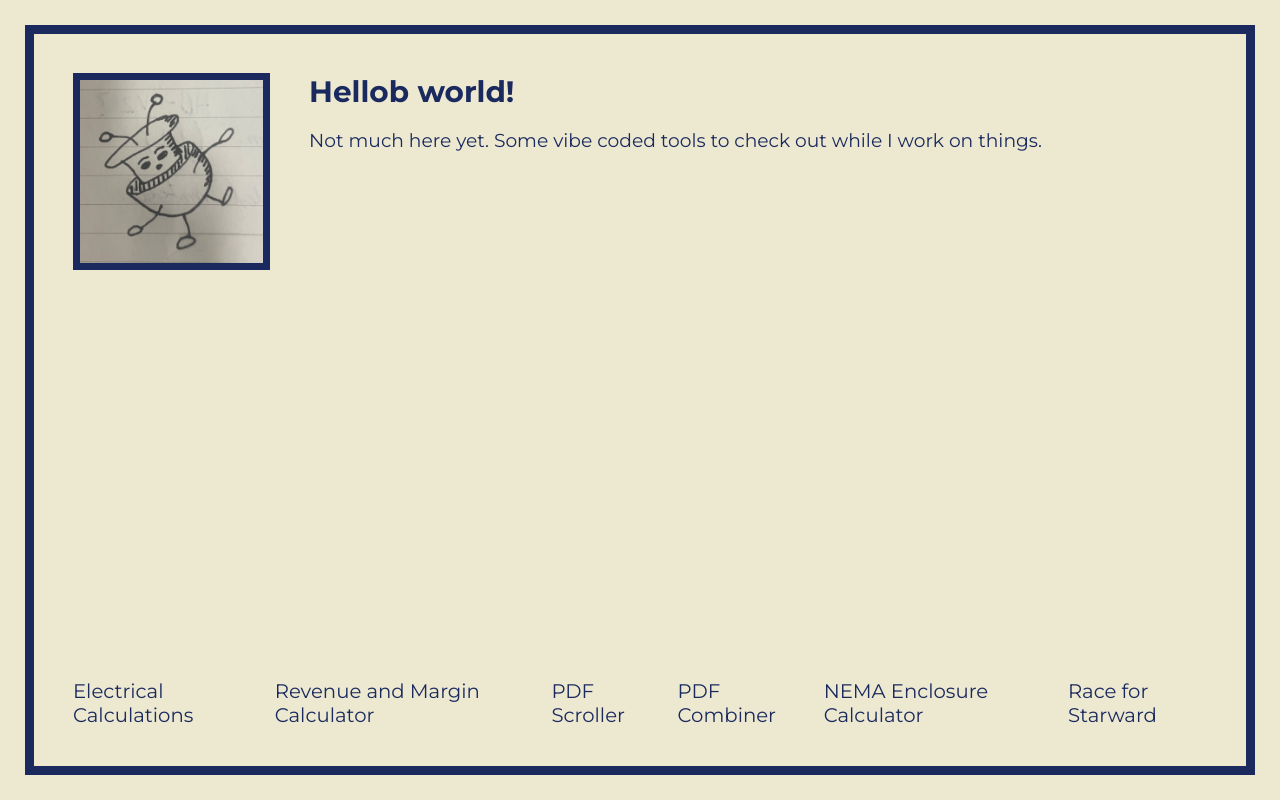
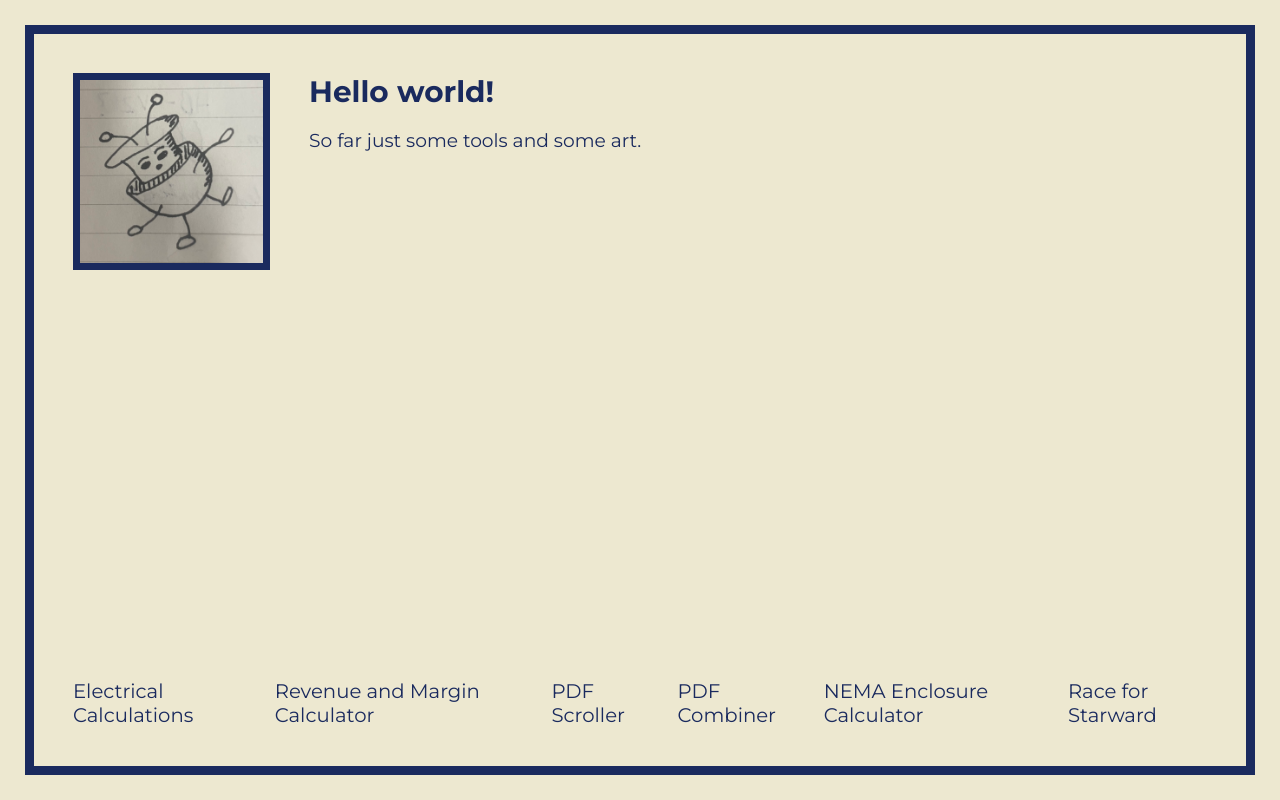
Before and after one commit to dtiberiusk/dtiberiusk, a plain HTML site: page index.html in a window 1280 px wide. Drawn offline with Linux system fonts and the light colour scheme.

Commit message:
Updated Heading

```diff
--- a/index.html
+++ b/index.html
@@ -11,8 +11,8 @@
   <header>
     <img src="Images/haroldscousin.jpeg" alt="Mr Harold's Cousin" class="top-image">
     <div class="titles">
-      <h1>Hellob world!</h1>
-      <h2>Not much here yet. Some vibe coded tools to check out while I work on things.</h2>
+      <h1>Hello world!</h1>
+      <h2>So far just some tools and some art.</h2>
     </div>
   </header>
 
```
